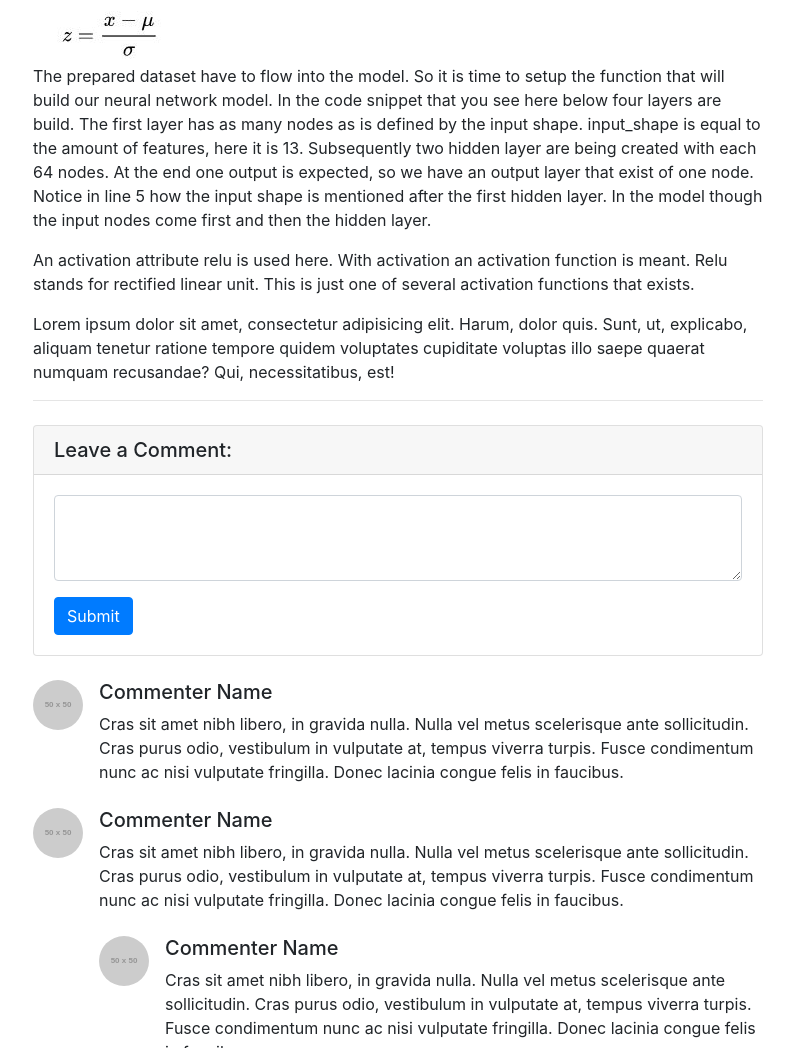
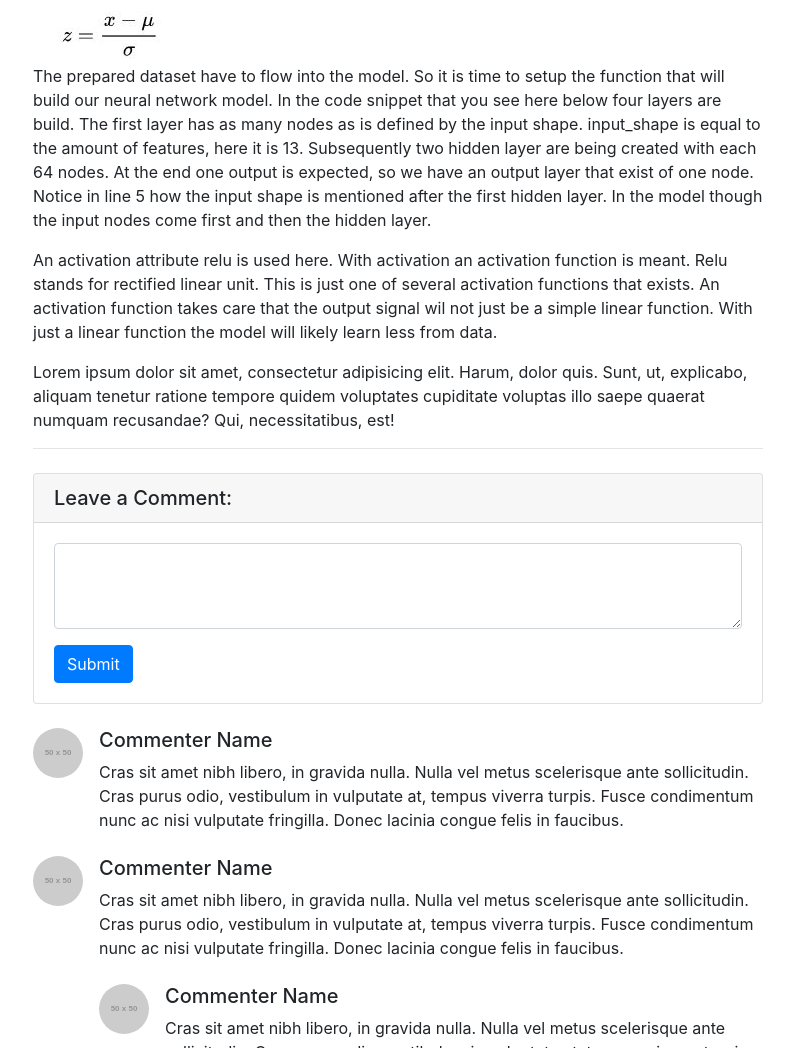
Before and after one commit to nrozeboom/nrozeboom.github.io, a website: page blog-post.html in a window 1280 px wide. Shown: the part 1085-2133 px from the top of the page, without its empty margins (52-846 px from the left). Drawn offline with Linux system fonts and the light colour scheme; placeholder pictures from the web are drawn by us.

Commit message:
Small update

```diff
--- a/blog-post.html
+++ b/blog-post.html
@@ -136,7 +136,7 @@
 
           <p>The prepared dataset have to flow into the model. So it is time to setup the function that will build our neural network model. In the code snippet that you see here below four layers are build. The first layer has as many nodes as is defined by the input shape. input_shape is equal to the amount of features, here it is 13. Subsequently two hidden layer are being created with each 64 nodes. At the end one output is expected, so we have an output layer that exist of one node. Notice in line 5 how the input shape is mentioned after the first hidden layer. In the model though the input nodes come first and then the hidden layer. </p>
 
-          <p>An activation attribute relu is used here. With activation an activation function is meant. Relu stands for rectified linear unit. This is just one of several activation functions that exists. </p>
+          <p>An activation attribute relu is used here. With activation an activation function is meant. Relu stands for rectified linear unit. This is just one of several activation functions that exists. An activation function takes care that the output signal wil not just be a simple linear function. With just a linear function the model will likely learn less from data. </p>
 
           <script src="https://gist.github.com/nrozeboom/b9c746f2bf766b9364c92efe022abf2b.js"></script>
 
```
